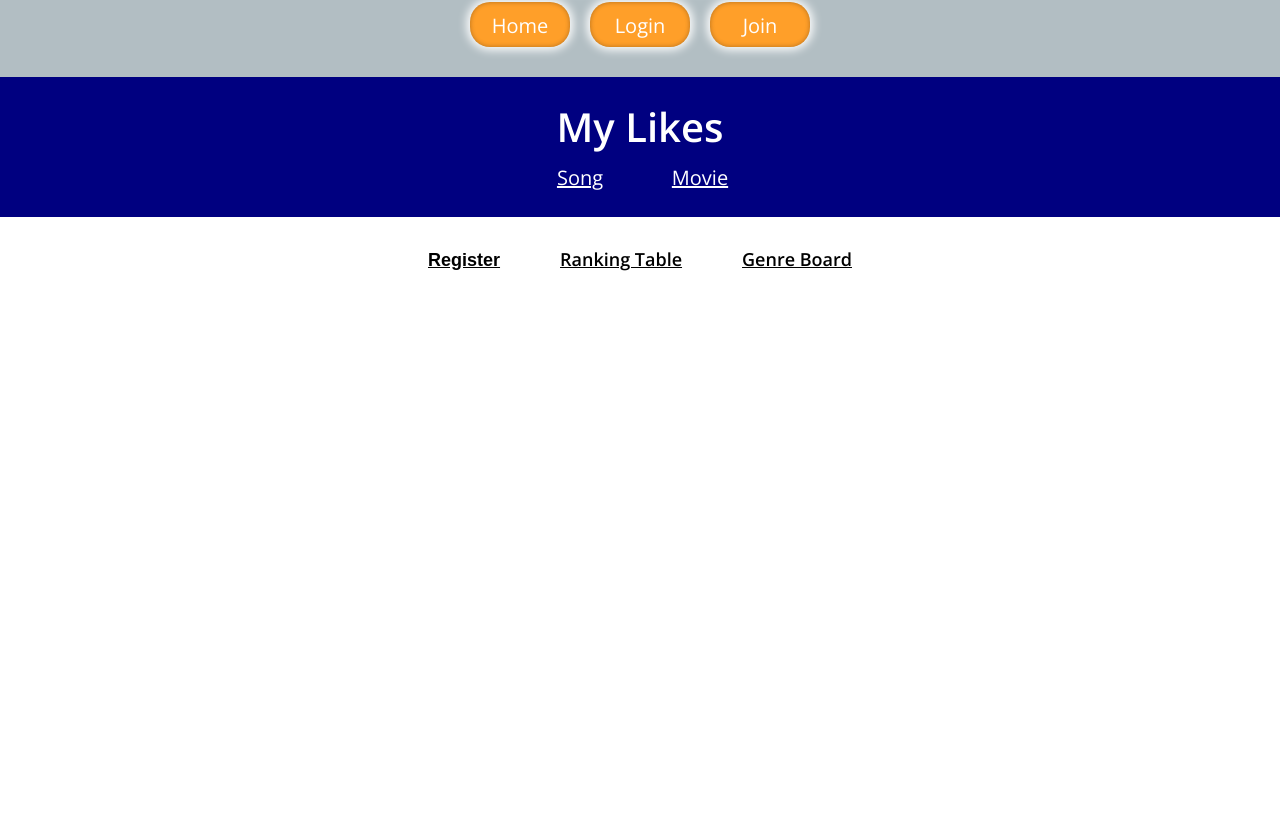
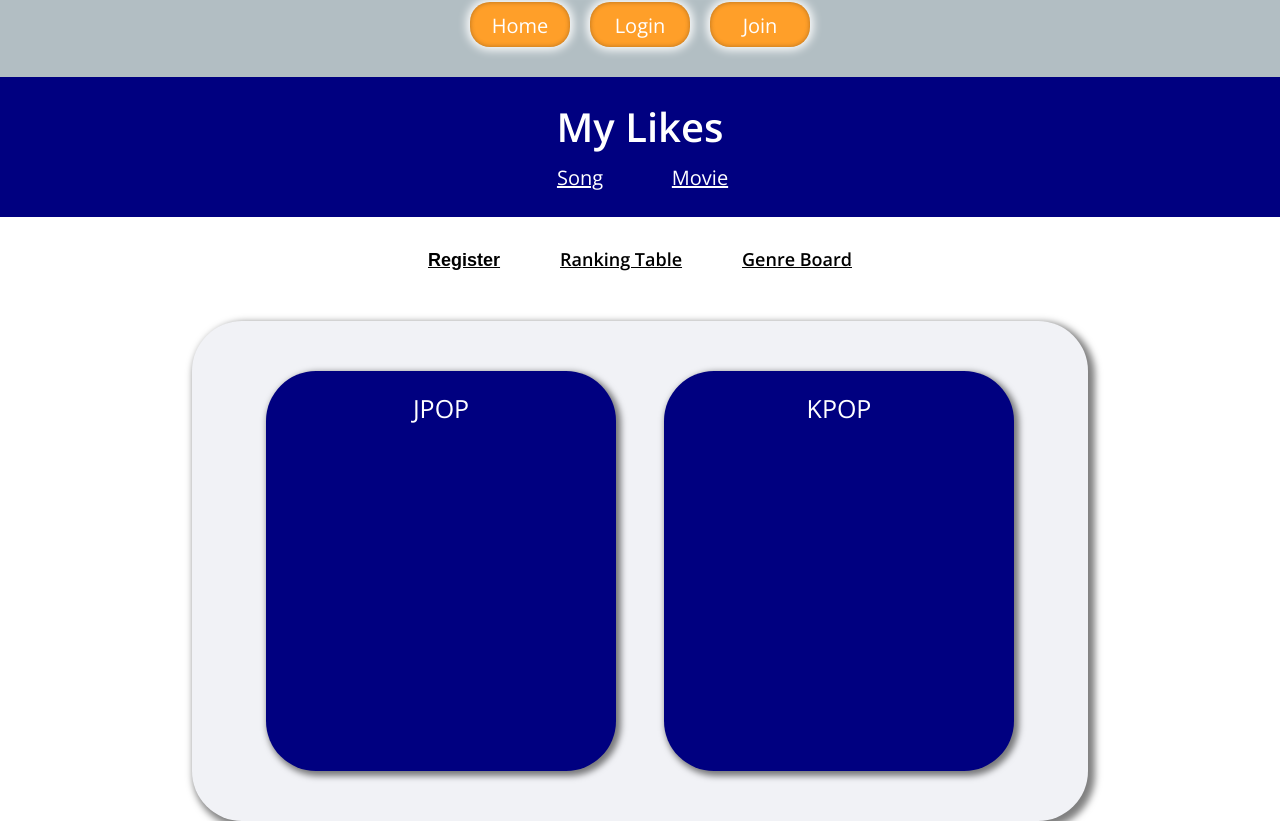
Before and after one commit to hahagarden/project-machine, a React (Create React App) app: page /mylikes/song/genre in a window 1280 px wide. Shown: the part 218-1039 px from the top of the page. Before the commit the page ends 800 px from the top, so only its background shows below. Built offline with nearby package versions, Linux system fonts and the light colour scheme.

Commit message:
feat&design: genre done

```diff
--- /dev/null
+++ b/src/routes/components_mylikes/Board.tsx
@@ -0,0 +1,52 @@
+import styled from "styled-components";
+import { useRecoilValue } from "recoil";
+import { Droppable } from "react-beautiful-dnd";
+import { songsSelector } from "./atoms_mylikes";
+import Card from "./Card";
+
+interface BoardProps {
+  boardId: string;
+}
+
+const Wrapper = styled.div`
+  width: 350px;
+  height: 400px;
+  padding: 10px;
+  background-color: navy;
+  box-shadow: 3px 3px 6px 2px rgba(0, 0, 0, 0.5);
+  display: flex;
+  border-radius: 50px;
+  flex-direction: column;
+`;
+
+const Title = styled.h1`
+  text-align: center;
+  font-size: 25px;
+  margin: 15px;
+  color: white;
+`;
+
+const DroppableBoard = styled.div`
+  background-color: transparent;
+`;
+
+function Board({ boardId }: BoardProps) {
+  const genreSongs = useRecoilValue(songsSelector(boardId));
+  return (
+    <Wrapper>
+      <Title>{boardId}</Title>
+      <Droppable droppableId={boardId}>
+        {(provided) => (
+          <DroppableBoard ref={provided.innerRef} {...provided.droppableProps}>
+            {genreSongs.map((song, index) => (
+              <Card key={song.id} song={song} index={index} />
+            ))}
+            {provided.placeholder}
+          </DroppableBoard>
+        )}
+      </Droppable>
+    </Wrapper>
+  );
+}
+
+export default Board;
--- /dev/null
+++ b/src/routes/components_mylikes/Card.tsx
@@ -0,0 +1,55 @@
+import styled from "styled-components";
+import { Draggable } from "react-beautiful-dnd";
+import { ISong } from "./atoms_mylikes";
+import { useState } from "react";
+
+interface CardProps {
+  key: string;
+  song: ISong;
+  index: number;
+}
+
+const DraggableCard = styled.div<{ song: ISong }>`
+  background-color: white;
+  box-shadow: inset 0px 0px 4px 1px rgba(0,0,0,0.7);
+  border-radius: 20px;
+  color: navy;
+  text-align: center;
+  font-size: 18px;
+  font-weight: 500;
+  padding: 10px;
+  margin: 10px;
+  &:hover{
+    background-color:#F8EFBA;
+
+  }
+  }
+`;
+
+function Card({ song, index }: CardProps) {
+  const [mouseOn, setMouseOn] = useState(false);
+  const onMouseEnter = () => {
+    setMouseOn(true);
+  };
+  const onMouseLeave = () => {
+    setMouseOn(false);
+  };
+  return (
+    <Draggable draggableId={song.id} index={index}>
+      {(provided) => (
+        <DraggableCard
+          onMouseEnter={onMouseEnter}
+          onMouseLeave={onMouseLeave}
+          song={song}
+          ref={provided.innerRef}
+          {...provided.dragHandleProps}
+          {...provided.draggableProps}
+        >
+          {mouseOn ? song.singer : song.title}
+        </DraggableCard>
+      )}
+    </Draggable>
+  );
+}
+
+export default Card;
--- a/src/routes/components_mylikes/Genre.tsx
+++ b/src/routes/components_mylikes/Genre.tsx
@@ -1,5 +1,40 @@
+import { DragDropContext, DropResult } from "react-beautiful-dnd";
+import styled from "styled-components";
+import { songGenres } from "./atoms_mylikes";
+import Board from "./Board";
+
+const Wrapper = styled.div`
+  display: flex;
+  justify-content: center;
+  width: 100%;
+`;
+
+const Boards = styled.div`
+  width: 70%;
+  display: flex;
+  flex-direction: row;
+  padding: 50px;
+  background-color: #f1f2f6;
+  box-shadow: 4px 4px 7px 3px rgba(0, 0, 0, 0.5);
+  border-radius: 50px;
+  justify-content: space-around;
+`;
+
 function Genre() {
-  return null;
+  const onDragEnd = (info: DropResult) => {
+    console.log(info);
+  };
+  return (
+    <Wrapper>
+      <DragDropContext onDragEnd={onDragEnd}>
+        <Boards>
+          {Object.keys(songGenres).map((genre, index) => (
+            <Board key={index} boardId={genre} />
+          ))}
+        </Boards>
+      </DragDropContext>
+    </Wrapper>
+  );
 }
 
 export default Genre;
--- a/src/routes/components_mylikes/atoms_mylikes.tsx
+++ b/src/routes/components_mylikes/atoms_mylikes.tsx
@@ -1,4 +1,4 @@
-import { atom, selector } from "recoil";
+import { atom, selector, selectorFamily } from "recoil";
 
 const localStorageEffect =
   (key: string) =>
@@ -12,6 +12,10 @@ const localStorageEffect =
     });
   };
 
+export enum songGenres {
+  "JPOP" = "JPOP",
+  "KPOP" = "KPOP",
+}
 export interface ISong {
   id: string;
   rank: number;
@@ -26,6 +30,17 @@ export const songsAtom = atom<ISong[]>({
   effects: [localStorageEffect("songs")],
 });
 
+export const songsSelector = selectorFamily({
+  key: "songsSelector",
+  get:
+    (genre) =>
+    ({ get }) => {
+      const songs = get(songsAtom);
+      const genreSongs = songs.filter((song) => song.genre == genre);
+      return genreSongs;
+    },
+});
+
 export const registerModalOnAtom = atom({
   key: "registerModalOn",
   default: false,
```
